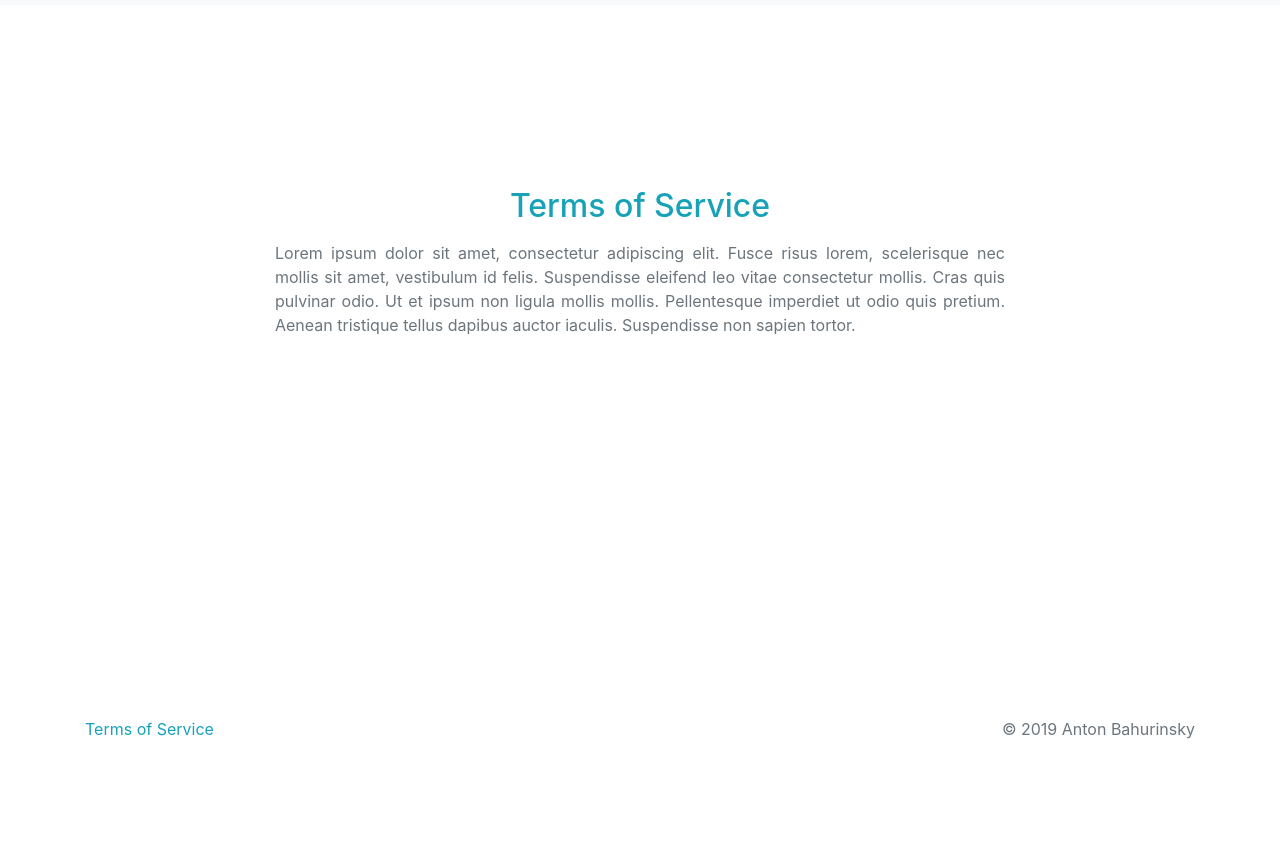
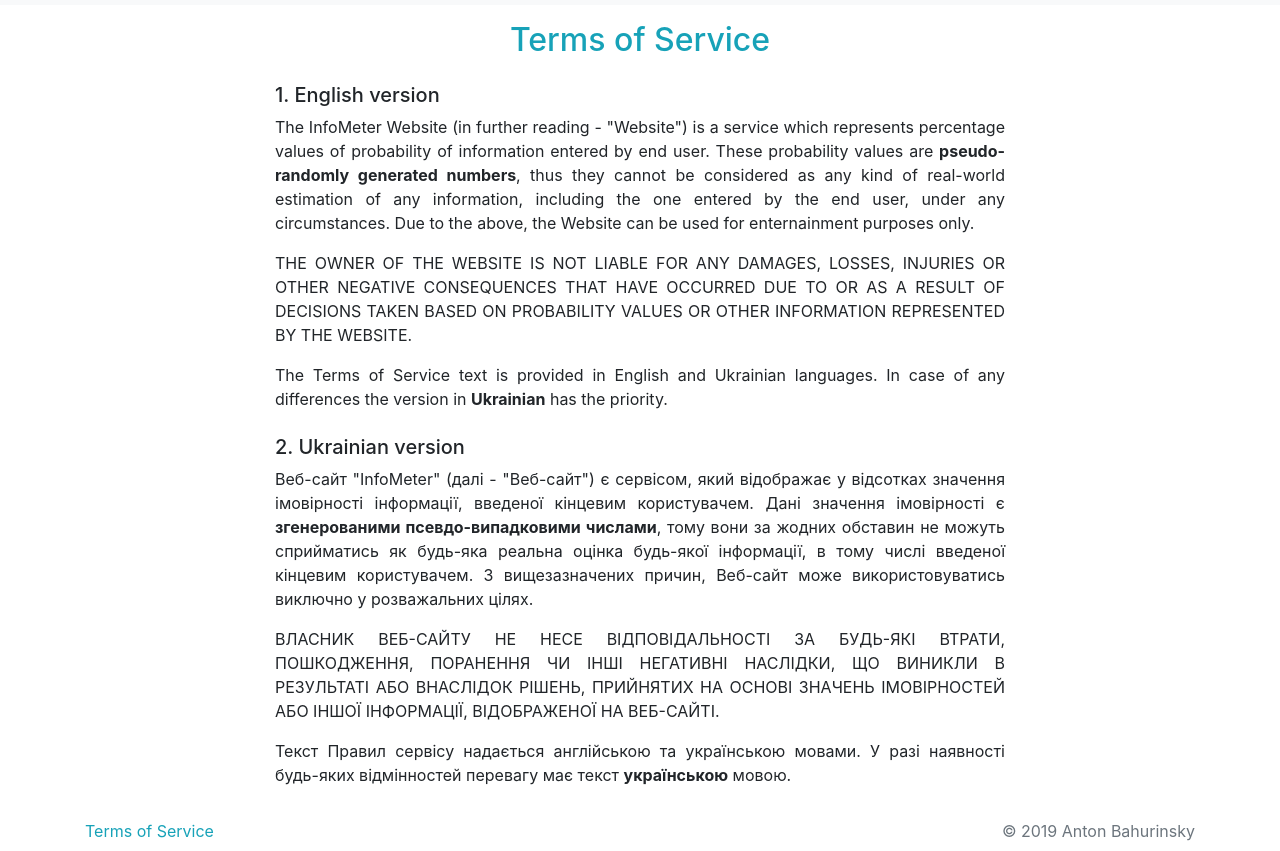
Before and after one commit to toxa16/infometer-frames, a website: page src/terms-of-service.html in a window 1280 px wide. Shown: the part 51-902 px from the top of the page. Before the commit the page ends 800 px from the top, so only its background shows below. Drawn offline with nearby package versions, Linux system fonts and the light colour scheme.

Commit message:
update tos text & tos container padding

```diff
--- a/src/terms-of-service.html
+++ b/src/terms-of-service.html
@@ -28,19 +28,54 @@
       </div>
     </nav>
 
-    <main class="container">
+    <main class="container py-3">
       <div class="row text-center">
         <div class="col-12 col-md-10 col-lg-8 mx-auto">
 
           <!-- Content start -->
           <h2 class="text-info mb-3">Terms of Service</h2>
-          <p class="text-justify text-muted">
-            Lorem ipsum dolor sit amet, consectetur adipiscing elit.
-            Fusce risus lorem, scelerisque nec mollis sit amet, vestibulum id felis.
-            Suspendisse eleifend leo vitae consectetur mollis. Cras quis pulvinar odio.
-            Ut et ipsum non ligula mollis mollis. Pellentesque imperdiet ut odio quis pretium.
-            Aenean tristique tellus dapibus auctor iaculis. Suspendisse non sapien tortor.
-          </p>
+          <div class="text-justify">
+            <h5 class="mt-4">1. English version</h5>
+            <p>
+              The InfoMeter Website (in further reading - "Website") is a service which
+              represents percentage values of probability of information entered by end user.
+              These probability values are <b>pseudo-randomly generated numbers</b>,
+              thus they cannot be considered as any kind of real-world estimation
+              of any information, including the one entered by the end user, under
+              any circumstances. Due to the above, the Website can be used for
+              enternainment purposes only.
+            </p>
+            <p>
+              THE OWNER OF THE WEBSITE IS NOT LIABLE FOR ANY DAMAGES, LOSSES,
+              INJURIES OR OTHER NEGATIVE CONSEQUENCES THAT HAVE OCCURRED DUE TO OR
+              AS A RESULT OF DECISIONS TAKEN BASED ON PROBABILITY VALUES OR OTHER
+              INFORMATION REPRESENTED BY THE WEBSITE.
+            </p>
+            <p>
+              The Terms of Service text is provided in English and Ukrainian languages.
+              In case of any differences the version in <b>Ukrainian</b> has the priority.
+            </p>
+
+            <h5 class="mt-4">2. Ukrainian version</h5>
+            <p>
+              Веб-сайт "InfoMeter" (далі - "Веб-сайт") є сервісом, який відображає у відсотках
+              значення імовірності інформації, введеної кінцевим користувачем. Дані значення
+              імовірності є <b>згенерованими псевдо-випадковими числами</b>, тому вони за жодних
+              обставин не можуть сприйматись як будь-яка реальна оцінка будь-якої інформації,
+              в тому числі введеної кінцевим користувачем. З вищезазначених причин, Веб-сайт
+              може використовуватись виключно у розважальних цілях.
+            </p>
+            <p>
+              ВЛАСНИК ВЕБ-САЙТУ НЕ НЕСЕ ВІДПОВІДАЛЬНОСТІ ЗА БУДЬ-ЯКІ ВТРАТИ, ПОШКОДЖЕННЯ,
+              ПОРАНЕННЯ ЧИ ІНШІ НЕГАТИВНІ НАСЛІДКИ, ЩО ВИНИКЛИ В РЕЗУЛЬТАТІ АБО ВНАСЛІДОК РІШЕНЬ,
+              ПРИЙНЯТИХ НА ОСНОВІ ЗНАЧЕНЬ ІМОВІРНОСТЕЙ АБО ІНШОЇ ІНФОРМАЦІЇ,
+              ВІДОБРАЖЕНОЇ НА ВЕБ-САЙТІ.
+            </p>
+            <p>
+              Текст Правил сервісу надається англійською та українською мовами.
+              У разі наявності будь-яких відмінностей перевагу має текст <b>українською</b> мовою.
+            </p>
+          </div>
           <!-- / Content end -->
 
         </div>
```
